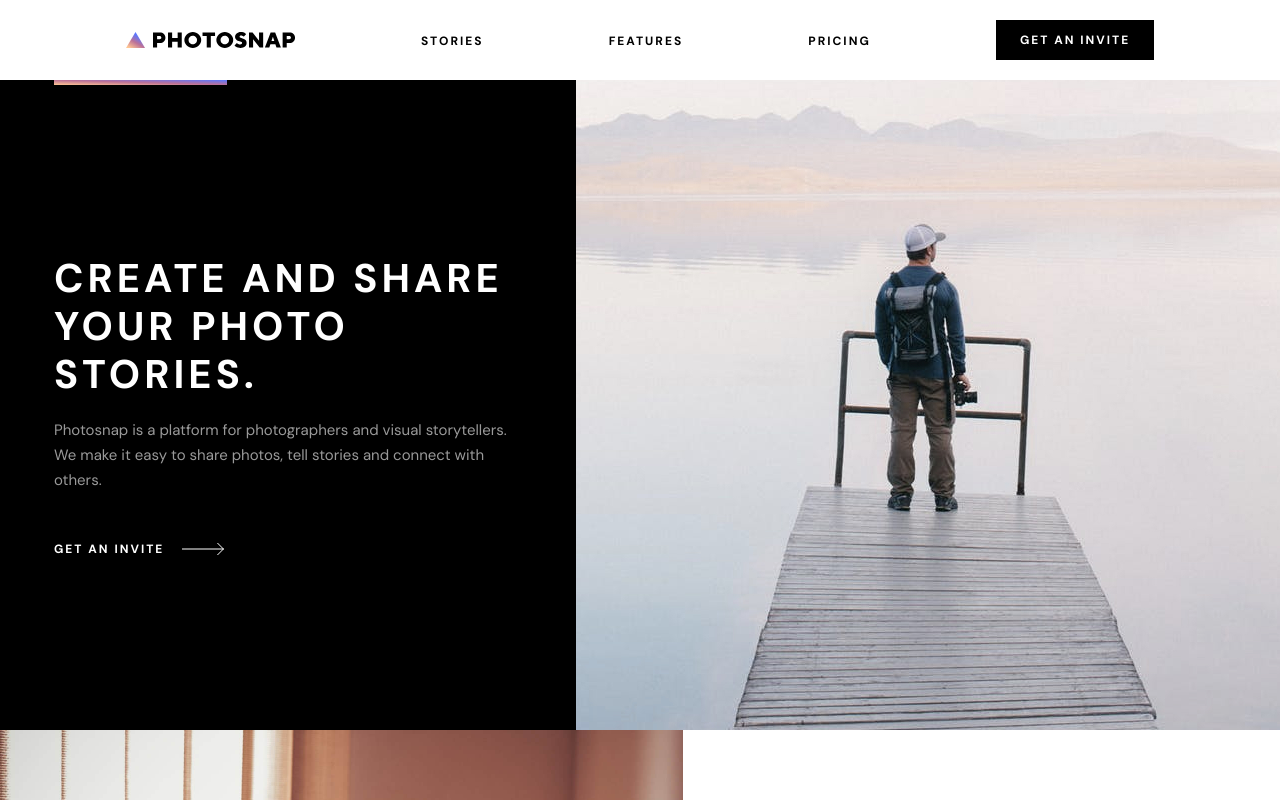
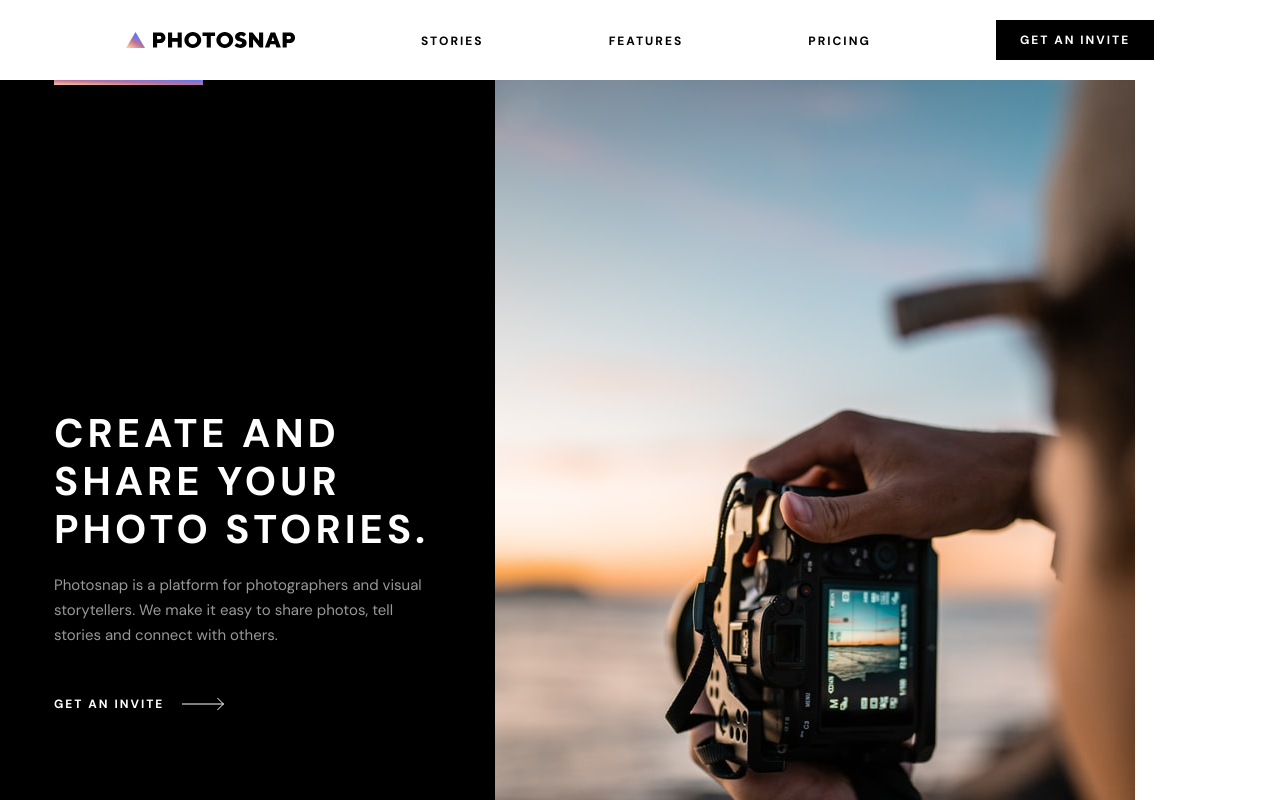
Before and after one commit to ding-09/photosnap, a React (Create React App) app: page / in a window 1280 px wide. Shown: the top 800 px of the page. Built offline with nearby package versions, Linux system fonts and the light colour scheme; the HTML template or start-up script is replaced by a standard one.

Commit message:
changed hero image on Home page

```diff
--- a/src/components/Hero.styled.js
+++ b/src/components/Hero.styled.js
@@ -34,8 +34,8 @@ export const StyledHero = styled.section`
       display: flex;
       flex-direction: column;
       justify-content: center;
-      flex: 70%;
       padding: 0 5.4rem;
+      max-width: 49.5rem;
       h1 {
         font-size: 4rem;
         line-height: 4.8rem;
@@ -47,7 +47,6 @@ export const StyledHero = styled.section`
     }
     figure {
       order: 2;
-      flex: 30%;
     }
   }
 
--- a/src/components/Home/HomeContent.js
+++ b/src/components/Home/HomeContent.js
@@ -1,7 +1,7 @@
 // HERO IMGS
-import heroMobileImg from '../../assets/home/mobile/create-and-share.jpg';
-import heroTabletImg from '../../assets/home/tablet/create-and-share.png';
-import heroDesktopImg from '../../assets/home/desktop/create-and-share.jpg';
+import heroMobileImg from '../../assets/home/tablet/test.jpg';
+import heroTabletImg from '../../assets/home/tablet/test.jpg';
+import heroDesktopImg from '../../assets/home/tablet/test.jpg';
 
 // SUB DETAILS IMGS
 import storiesMobileImg from '../../assets/home/mobile/beautiful-stories.jpg'
--- a/src/styles/GlobalStyle.js
+++ b/src/styles/GlobalStyle.js
@@ -71,7 +71,7 @@ const GlobalStyle = createGlobalStyle`
         color: #000;
         border: none;
     }
-    img, picture {
+    img {
         display: block;
         max-width: 100%;
         height: 100%;
```
Also changed, not shown: src/assets/home/tablet/test.jpg (added), 1 other file (tests, documents, lock files or other folders).
